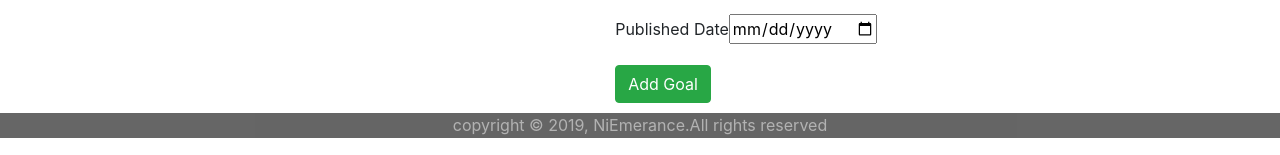
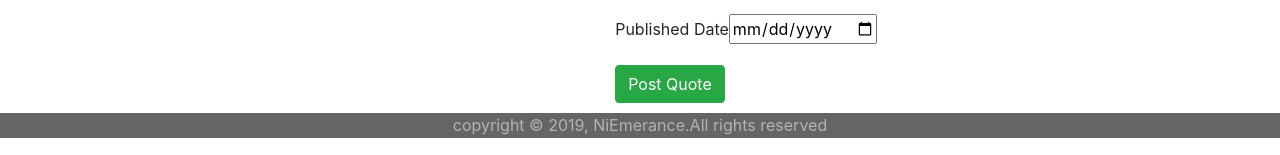
Before and after one commit to niEmerance/coreWeek1Proj, an Angular app: page / in a window 1280 px wide. Shown: the part 633-788 px from the top of the page. Built offline with nearby package versions, Linux system fonts and the light colour scheme.

Commit message:
remove error on the submit button on the form

```diff
--- a/src/app/quote-form/quote-form.component.html
+++ b/src/app/quote-form/quote-form.component.html
@@ -34,6 +34,6 @@
               <p>Date is required</p>
             </div>
         </div>
-        <button type="submit" class="btn btn-success">Add Goal</button>
+        <button type="submit" class="btn btn-success">Post Quote</button>
     </form>
   </div>
```
